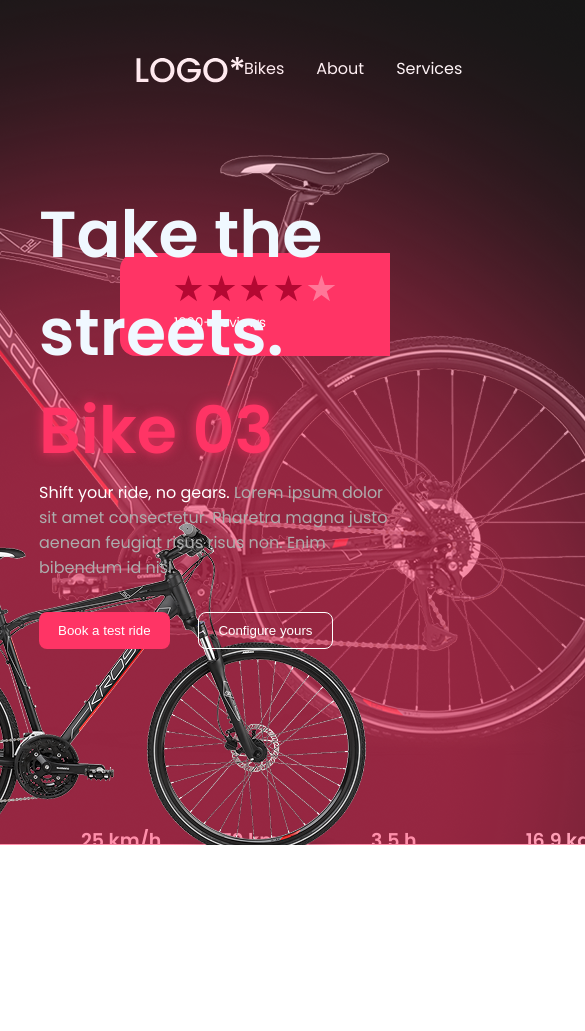
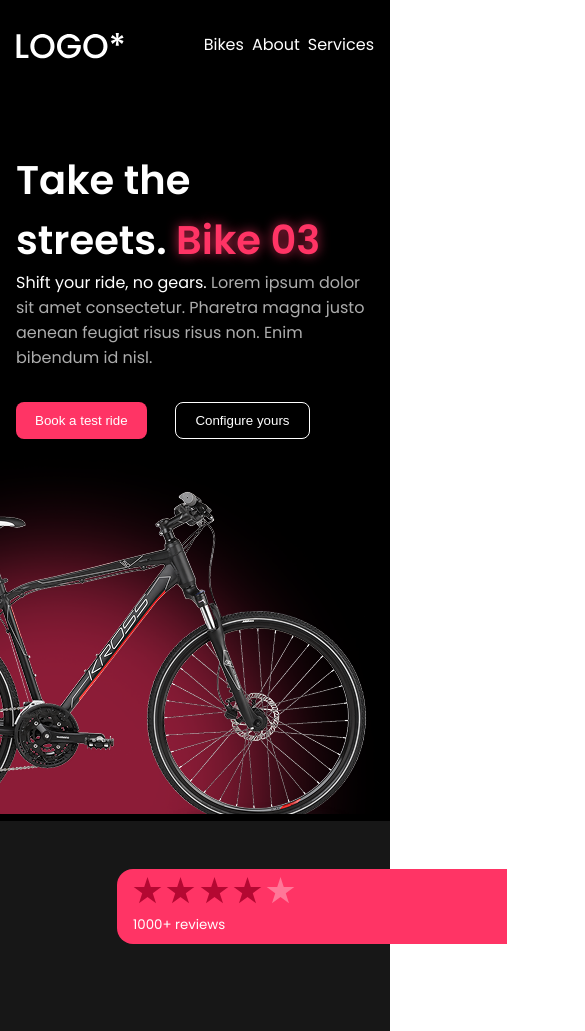
Before and after one commit to ROBERTOKPP/Bikes-Pages, a plain HTML site: page index.html in a window 390 px wide. Shown: the top 1031 px of the page, 585 px wide, since content can reach past the window. Before the commit the page ends 875 px from the top, so only its background shows below. Drawn offline with Linux system fonts and the light colour scheme.

Commit message:
version mobile

```diff
--- a/index.html
+++ b/index.html
@@ -13,7 +13,6 @@
     <title>Bike</title>
   </head>
   <body>
-    <div id="app">
     <header class="nav-bar">
       <img src="assets/logo.svg" alt="Logo" />
       <nav>
@@ -22,7 +21,7 @@
         <a href="#">Services</a>
       </nav>
     </header>
-
+    <div id="app">
       <section id="section-primary">
         <div class="sp-tittle">
           <h1>
@@ -40,18 +39,18 @@
             <button class="sp-btn-secondary">Configure yours</button>
           </div>
         </div>
-
+        <div class="sp-bike-mobile">
           <div class="sp-bike">
             <img src="assets/img/bg-overlay-fx.png" alt="" />
           </div>
+
           <div class="sp-bike">
             <img src="assets/img/bike-image-1.png" alt="imagem de uma bike" />
+          </div>
         </div>
       </section>
 
       <section id="section-secondary">
-        <img src="assets/img/bike-image.png" alt="imagem de uma bike" />
-
         <div class="sc-reviews">
           <img src="assets/icons/star1.svg" alt="" />
           <img src="assets/icons/star1.svg" alt="" />
@@ -61,6 +60,9 @@
           <div>
             <small>1000+ reviews</small>
           </div>
+        </div>
+        <div class="ss-bike">
+          <img src="assets/img/bike-image.png" alt="imagem de uma bike" />
         </div>
 
         <div class="sc-info">
--- a/styles.css/app.css
+++ b/styles.css/app.css
@@ -1,48 +1,48 @@
-#app {
-  display: flex;
-  position: relative;
-    & .nav-bar{
+& .nav-bar {
   position: absolute;
   display: flex;
   justify-content: space-between;
   width: 100%;
+  top: 0;
+  z-index: 1;
   padding-inline: 8.5rem;
   padding-block: 3.5rem;
-      & nav{
+  & nav {
     display: flex;
     gap: 2rem;
   }
 }
 
+#app {
+  display: grid;
+  grid-template-columns: repeat(2, 1fr);
+  width: 100%;
+  height: 100vh;
   & #section-primary {
     background-color: var(--background-primary);
-    width: 200vh;
-    height: 100vh;
-    /* position: relative; */
-
-    & .sp-tittle{
+    position: relative;
+    & .sp-tittle {
       display: flex;
       flex-direction: column;
-      color: aliceblue;
+      color: white;
       max-width: 560px;
       position: absolute;
       left: 10%;
       top: 22%;
       z-index: 1;
     }
-    & .sp-bike{
+    & .sp-bike {
       position: absolute;
       bottom: -1%;
     }
-
+    & img {
+      width: 95%;
+    }
   }
   & #section-secondary {
-    /* position: relative; */
     background-color: var(--background-secondary);
-    width: 200vh;
-    height: 100vh;
-
-    & .sc-reviews{
+    position: relative;
+    & .sc-reviews {
       background-color: var(--light-pink);
       padding: 1.375rem 3.375rem;
       border-radius: 1rem 0 0 1rem;
@@ -51,14 +51,14 @@
       top: 30%;
     }
 
-    & .sc-info{
+    & .sc-info {
       display: flex;
       justify-content: center;
       gap: 3.5rem;
-      div{
+      & div {
         display: flex;
         flex-direction: column;
-        & span{
+        & span {
           font-size: 19px;
           font-weight: 600;
         }
@@ -66,3 +66,114 @@
     }
   }
 }
+
+@media (min-width: 1000px) and (max-width: 1280px) {
+  #app {
+    & #section-primary {
+      & .sp-tittle {
+        padding: 2.5rem;
+        left: 0;
+        top: 15%;
+        & h1 {
+          font-size: 3rem;
+        }
+      }
+      & img {
+        width: 95%;
+      }
+    }
+    & #section-secondary {
+      & .ss-bike {
+        & img {
+          padding-top: 25%;
+          width: 70%;
+        }
+      }
+      & .sc-reviews {
+        padding: 0.7rem 1.375rem;
+      }
+
+      & .sc-info {
+        gap: 1.5rem;
+        & div {
+          & span {
+            font-size: 15px;
+          }
+        }
+      }
+    }
+  }
+}
+
+@media (width < 1000px) {
+  & .nav-bar {
+    padding-inline: 1rem;
+    padding-block: 2rem;
+    & nav {
+      gap: .5rem;
+    }
+  }
+
+  #app {
+    display: flex;
+    flex-direction: column;
+    height: 100%;
+    & #section-primary {
+      position: initial;
+      & .sp-tittle {
+        padding-inline: 1rem;
+        margin-block: 150px 350px;
+        width: 100%;
+        position: initial;
+      }
+      & .sp-bike-mobile{
+
+        position: relative;
+        & .sp-bike {
+          position: absolute;
+          bottom: -1%;
+        }
+        & img {
+          width: 100%;
+        }
+      }
+    }
+
+
+    & #section-secondary {
+      position: initial;
+      & .sc-reviews {
+        padding: .5rem 1rem;
+        position: initial;
+        width: 100%;
+        margin-top: 3rem;
+        margin-left: 30%;
+      }
+
+      & .ss-bike{
+        & img{
+          width: 100%;
+        }
+      }
+
+      & .sc-info {
+        display: flex;
+        justify-content: space-between;
+        position: initial;
+        padding: 1rem;
+        gap: .5rem;
+        margin-bottom: 5rem;
+        & div {
+          display: flex;
+          flex-direction: column;
+          & span {
+            font-size: 12px;
+          }
+          & small{
+            font-size: 9px;
+          }
+        }
+      }
+    }
+  }
+}
--- a/styles.css/button.css
+++ b/styles.css/button.css
@@ -2,12 +2,14 @@
   padding-block: 2rem;
   display: flex;
   gap: 1.8rem;
+
   & .sp-btn-primary {
     background-color: var(--light-pink);
     border: none;
     border-radius: 0.5rem;
     padding: 0.625rem 1.1875rem;
     color: white;
+    cursor: pointer;
   }
   & .sp-btn-secondary {
     background-color: transparent;
@@ -15,5 +17,6 @@
     border-radius: 0.5rem;
     padding: 0.625rem 1.1875rem;
     color: white;
+    cursor: pointer;
   }
 }
--- a/styles.css/global.css
+++ b/styles.css/global.css
@@ -15,14 +15,27 @@ body {
   color: white;
   overflow: hidden;
 }
-h1{
+@media (width < 1000px) {
+  body {
+    overflow-y: scroll;
+    overflow-x: hidden;
+  }
+}
+
+h1 {
   font-size: 65px;
   font-weight: 600;
-  & span{
-    text-shadow: 0px 0px 12px rgba(255,52,101,0.77);
+  & span {
+    text-shadow: 0px 0px 12px rgba(255, 52, 101, 0.77);
     color: var(--light-pink);
   }
 }
+@media (width < 1000px) {
+  h1 {
+    font-size: 40px;
+  }
+}
+
 p {
   color: #adadad;
   & span {
```
Lines whose indentation alone changed are shown as unchanged.
